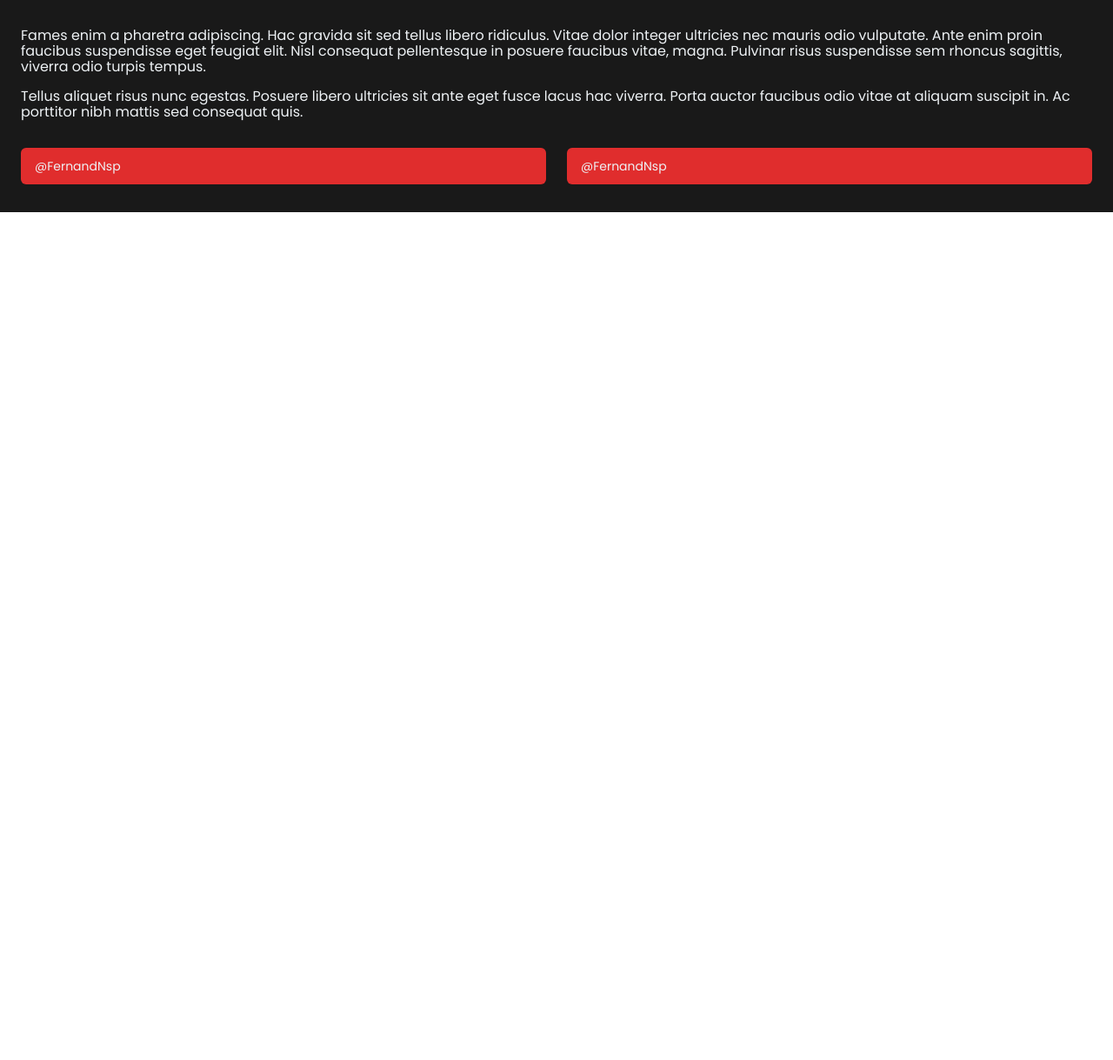
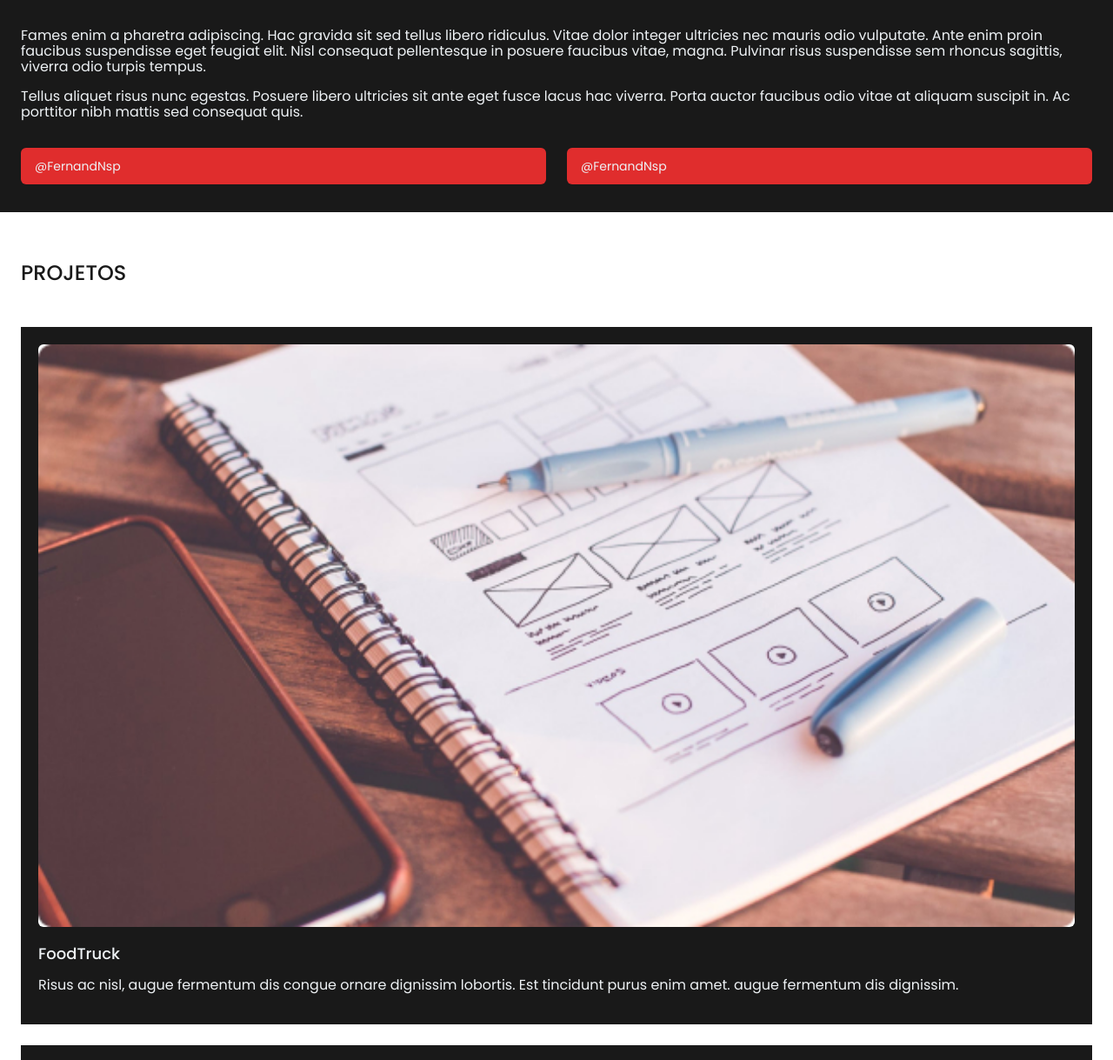
Before and after one commit to PedroNB10/projeto-portfolio-byron, a plain HTML site: page index.html in a window 1280 px wide. Shown: the part 1559-2778 px from the top of the page at 87% size. Before the commit the page ends 1803 px from the top, so only its background shows below. Drawn offline with Linux system fonts and the light colour scheme.

Commit message:
parte de projetos pronta.

```diff
--- a/assets/css/style.css
+++ b/assets/css/style.css
@@ -31,6 +31,20 @@
 
 .w-100 {
     width: 100%;
+}
+
+section {
+    display: flex;
+    flex-direction: column;
+    padding: 2rem 1.5rem;
+}
+
+section > h2 {
+    font-size: 1.5rem;
+    font-weight: 500;
+    text-transform: uppercase;
+    line-height: 150%;
+
 }
 
 
@@ -73,12 +87,11 @@ header > h1 {
 }
 
 #home {
-    display: flex;
-    flex-direction: column;
+
     background-color: lightblue;
     height: 700px;
     justify-content: center;
-
+    padding: 0;
     /* padding-inline coloca o espaço entere o elemento na esquerda e direita */
 }
 
@@ -119,23 +132,14 @@ header > h1 {
 }
 
 #sobre {
+    gap: 1rem;
 
-    display: flex;
-    flex-direction: column;
-    gap: 1rem;
-    padding: 2rem 1.5rem;
 
     background-color: var(--clr-black);
     color: var(--clr-white);
 }
 
-#sobre > h2 {
-    font-size: 1.5rem;
-    font-weight: 500;
-    text-transform: uppercase;
-    line-height: 150%;
 
-}
 
 #sobre > img {
     border-radius: 4px;
@@ -149,3 +153,31 @@ header > h1 {
 
     width: 100%;
 }
+
+
+
+#projetos {
+    gap: 1.5rem;
+}
+
+.cards-wrapper {
+    display: flex;
+    flex-direction: column;
+    gap: 1.5rem;
+}
+
+.card {
+    background-color: var(--clr-black);
+    color: var(--clr-white);
+    padding: 1.25rem;
+}
+
+.card > img {
+    width: 100%;
+    border-radius: 6px;
+}
+
+.card > h3 {
+    font-size: 18px;
+    font-weight: 500;
+}
--- a/index.html
+++ b/index.html
@@ -29,7 +29,9 @@
             <h1>Olá, sou Fernanda Sene</h1>
             <p>Desenvolvedora Front-end e Assesora de Marketing.</p>
           </div>
-          <a class="btn" href="http://github.com/FernandNsp" target="_blank">@FernandNsp</a>
+          <a class="btn" href="http://github.com/FernandNsp" target="_blank"
+            >@FernandNsp</a
+          >
         </div>
       </section>
 
@@ -43,9 +45,9 @@
           <p>
             Fames enim a pharetra adipiscing. Hac gravida sit sed tellus libero
             ridiculus. Vitae dolor integer ultricies nec mauris odio vulputate.
-            Ante enim proin faucibus suspendisse eget feugiat elit. Nisl consequat
-            pellentesque in posuere faucibus vitae, magna. Pulvinar risus
-            suspendisse sem rhoncus sagittis, viverra odio turpis tempus.
+            Ante enim proin faucibus suspendisse eget feugiat elit. Nisl
+            consequat pellentesque in posuere faucibus vitae, magna. Pulvinar
+            risus suspendisse sem rhoncus sagittis, viverra odio turpis tempus.
           </p>
           <p>
             Tellus aliquet risus nunc egestas. Posuere libero ultricies sit ante
@@ -55,12 +57,59 @@
         </div>
 
         <div class="sobre-links">
-          <a class="btn w-100" href="http://linkedin.com/FernandNsp">@FernandNsp</a>
-          <a class="btn w-100" href="http://instagram.com/FernandNsp">@FernandNsp</a>
+          <a class="btn w-100" href="http://linkedin.com/FernandNsp"
+            >@FernandNsp</a
+          >
+          <a class="btn w-100" href="http://instagram.com/FernandNsp"
+            >@FernandNsp</a
+          >
         </div>
+      </section>
+
+      <section id="projetos">
+        <h2>Projetos</h2>
+
+        <div class="cards-wrapper">
+          <article class="card">
+            <img
+              src="./assets/img/foot-truck.jpg"
+              alt="Um caderno rabiscado."
+            />
+            <h3>FoodTruck</h3>
+            <p>
+              Risus ac nisl, augue fermentum dis congue ornare dignissim
+              lobortis. Est tincidunt purus enim amet. augue fermentum dis
+              dignissim.
+            </p>
+          </article>
+          <article class="card">
+            <img
+              src="./assets/img/academia-star.jpg"
+              alt="Um caderno rabiscado."
+            />
+            <h3>Academia Star</h3>
+            <p>
+              Risus ac nisl, augue fermentum dis congue ornare dignissim
+              lobortis. Est tincidunt purus enim amet. augue fermentum dis
+              dignissim.
+            </p>
+          </article>
+          <article class="card">
+            <img
+              src="./assets/img/landing-page.jpg"
+              alt="Um caderno rabiscado."
+            />
+            <h3>Landing Page</h3>
+            <p>
+              Risus ac nisl, augue fermentum dis congue ornare dignissim
+              lobortis. Est tincidunt purus enim amet. augue fermentum dis
+              dignissim.
+            </p>
+          </article>
 
 
-
+        </div>
+        <a class="btn" href="http://github.com/" target="_blank">Repositórios no Gihub</a>
       </section>
     </main>
   </body>
```
Also changed, not shown: assets/img/academia-star.jpg (added), assets/img/foot-truck.jpg (added), assets/img/landing-page.jpg (added).
